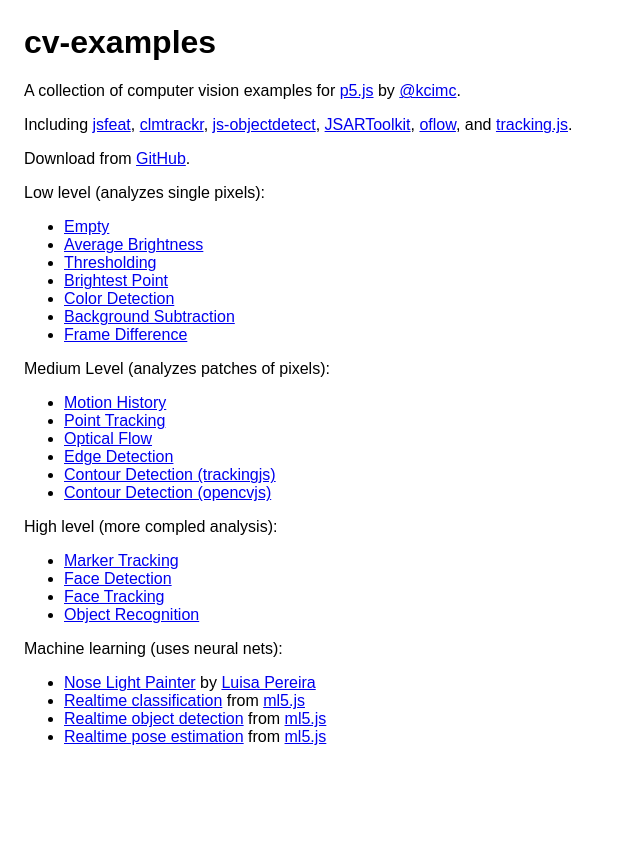
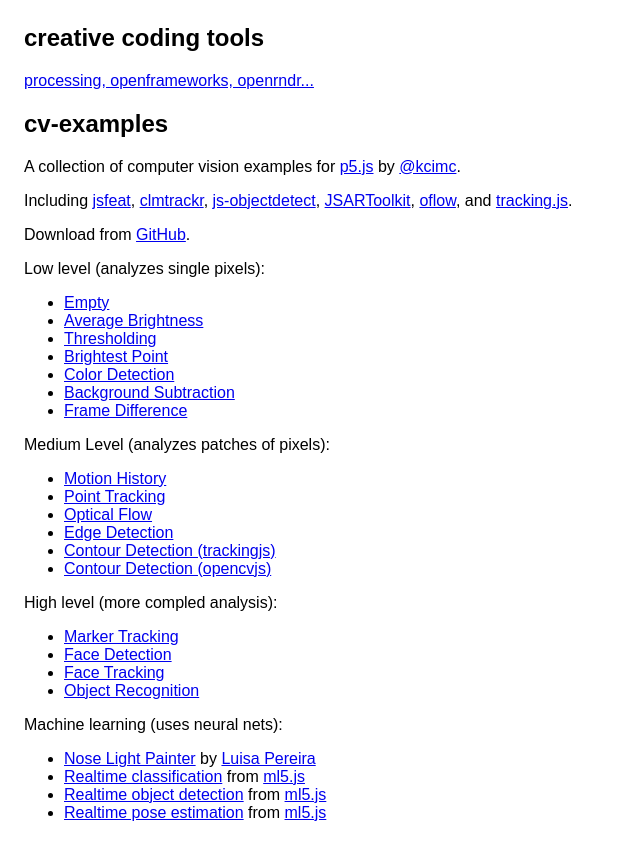
Before and after one commit to jaegonlee/jaegonlee.github.io, a plain HTML site: page index.html in a window 1280 px wide. Shown: the whole page, without its empty margins (0-640 px from the left). Before the commit the page ends 800 px from the top, so only its background shows below. Drawn offline with Linux system fonts and the light colour scheme.

Commit message:
Update index.html

```diff
--- a/index.html
+++ b/index.html
@@ -20,7 +20,9 @@
 </head>
 
 <body>
-    <h1>cv-examples</h1>
+    <h2>creative coding tools</h2>
+    <a href="https://medium.com/openrndr/what-makes-openrndr-different-from-other-frameworks-for-creative-coding-12b4919b0a49">processing, openframeworks, openrndr...</a>
+    <h2>cv-examples</h2>
     <p>A collection of computer vision examples for <a href="http://p5js.org">p5.js</a> by <a href="http://twitter.com/#!/kcimc">@kcimc</a>.</p>
     <p>Including <a href="https://inspirit.github.io/jsfeat/">jsfeat</a>,
         <a href="https://github.com/auduno/clmtrackr">clmtrackr</a>,
```
